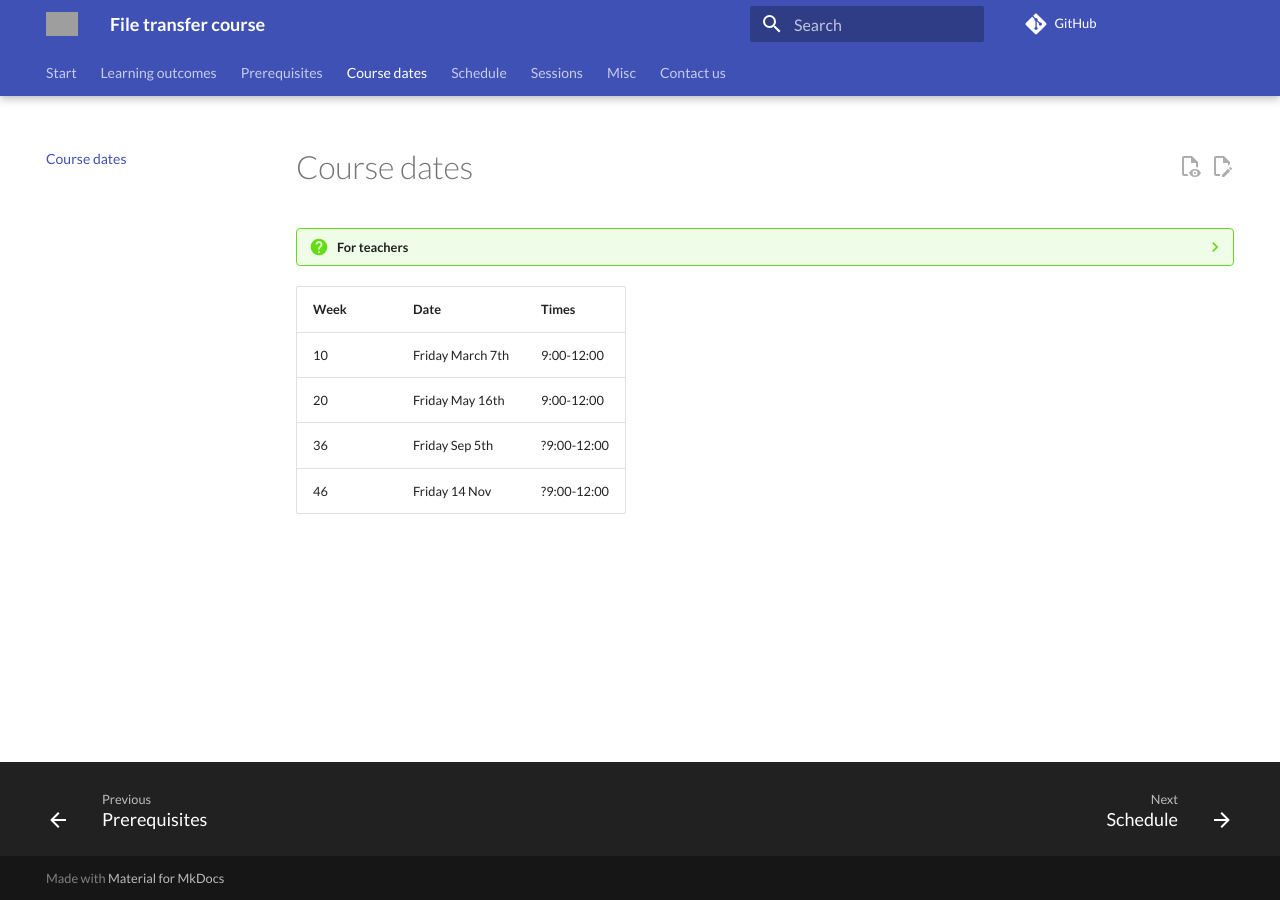
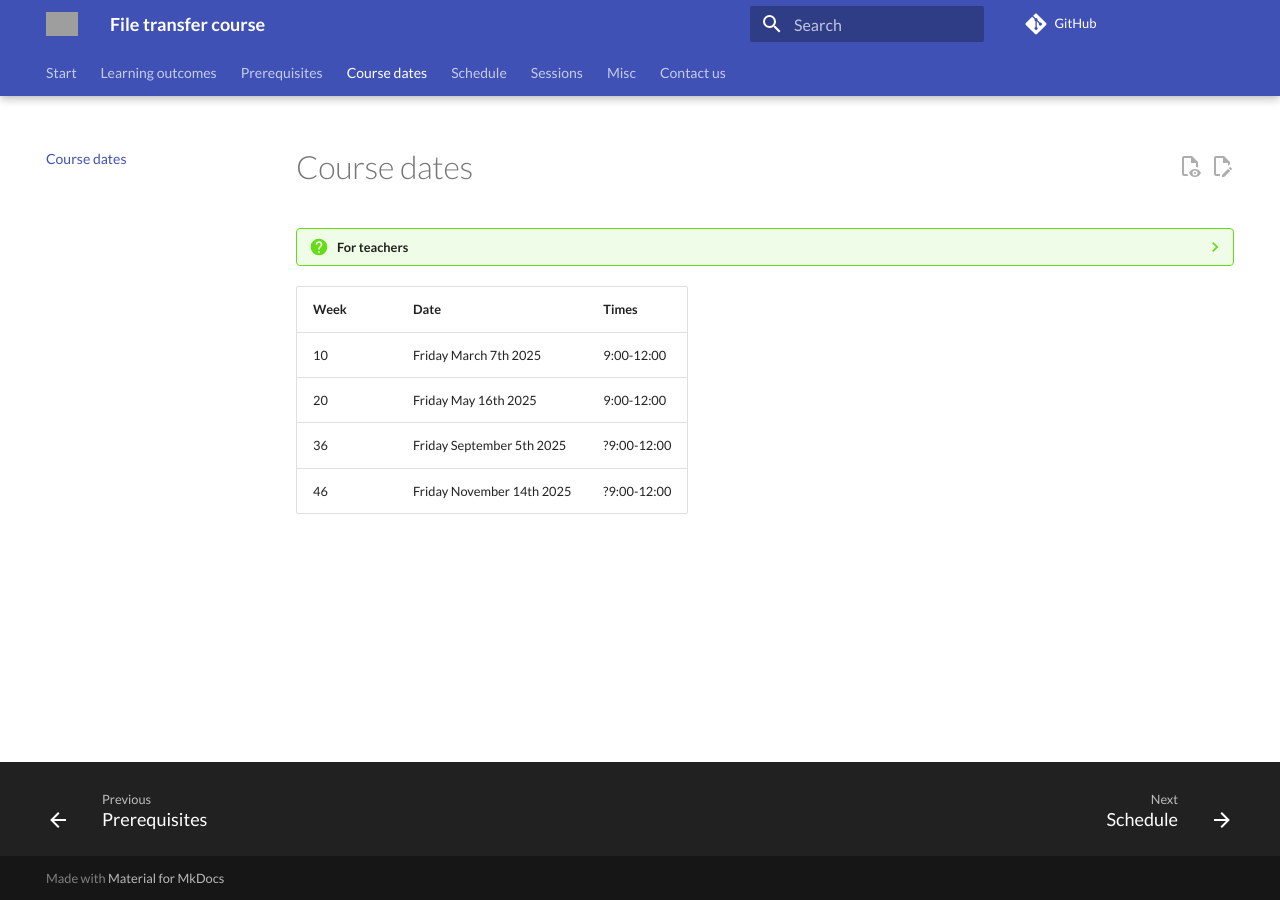
Before and after one commit to UPPMAX/naiss_file_transfer_course, an MkDocs documentation site: the page built from docs/course_dates.md, in a window 1280 px wide. Built offline with MkDocs 1.6.1 and Material for MkDocs 9.7.7, drawn with Linux system fonts in a browser that asks for light colours; comment, search, counter and statistics services are not loaded; grey boxes are pictures that could not be loaded.

Commit message:
Add year

```diff
--- a/docs/course_dates.md
+++ b/docs/course_dates.md
@@ -17,9 +17,9 @@ tags:
     - [Shared document for teaching dates](https://hackmd.io/@UPPMAX/uppmax-training-events)
 
 
-Week|Date            |Times
-----|----------------|--------
-10  |Friday March 7th|9:00-12:00
-20  |Friday May 16th |9:00-12:00
-36  |Friday Sep 5th  |?9:00-12:00
-46  |Friday 14 Nov   |?9:00-12:00
+Week|Date                     |Times
+----|-------------------------|-----------
+10  |Friday March 7th 2025    |9:00-12:00
+20  |Friday May 16th 2025     |9:00-12:00
+36  |Friday September 5th 2025|?9:00-12:00
+46  |Friday November 14th 2025|?9:00-12:00
```
Also changed, not shown: docs/lesson_plans/20250516/README.md (+4 -1 lines).
